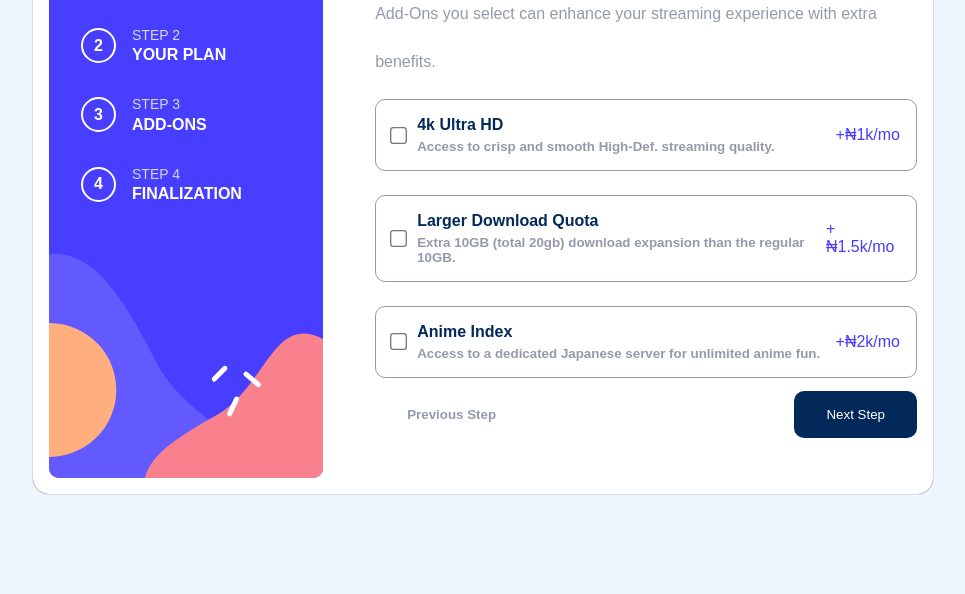
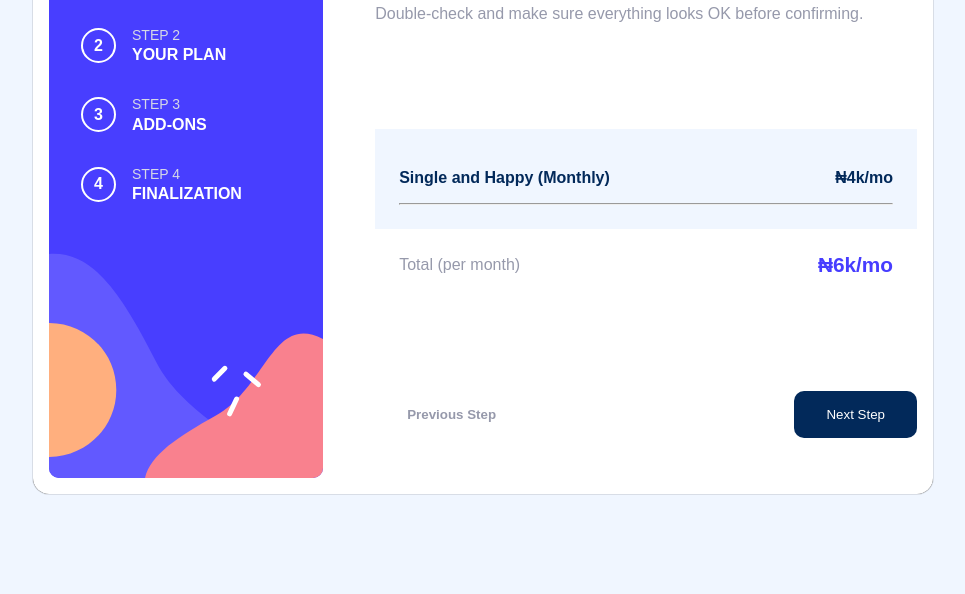
Before and after one commit to Atiloye/Multistep-Form, a plain HTML site: page index.html in a window 1280 px wide. Shown: the part 206-800 px from the top of the page, without its empty margins (157-1122 px from the left). Drawn offline with Linux system fonts and the light colour scheme.

Commit message:
Step 4 style bug fix

```diff
--- a/style.css
+++ b/style.css
@@ -282,7 +282,7 @@ input:checked + .slider::before{
 
 /* Step 3 */
 .step-3{
-    display: flex;
+    display: none;
     width: 80%;
 }
 .step-3 form {
@@ -334,9 +334,54 @@ input:checked + .slider::before{
 
 /* Step 4 */
 .step-4{
-    display: none;
+    display: flex;
     width: 80%;
 }
+.selection-box {
+    display: flex;
+    flex-direction: column;
+    justify-content: center;
+    flex: 1;
+}
+.selection-container {
+    background-color: var(--Magnolia);
+    padding: 1.5rem;
+}
+.selected {
+    border: 2px solid var(--Purplish-blue);
+    background-color: var(--Purplish-blue);
+}
+.selected-plan {
+    display: flex;
+    justify-content: space-between;
+    padding: 1rem 0;
+    color: var(--Marine-blue);
+    font-weight: 700;
+}
+.selected-addon {
+    display: flex;
+    justify-content: space-between;
+    padding: 1rem 0;
+    color: var(--Cool-gray);
+    font-weight: 500;
+    font-size: 0.9rem;
+}
+.selected-addon .service-price {
+    color: var(--Marine-blue);
+}
+.total {
+    padding: 1.5rem;
+    display: flex;
+    align-items: center;
+    justify-content: space-between;
+    color: var(--Cool-gray);
+}
+.total b{
+    color: var(--Purplish-blue);
+    font-size: 1.3rem;
+}
+
+
 
 /* Step 5 */
 .step-5{
```
